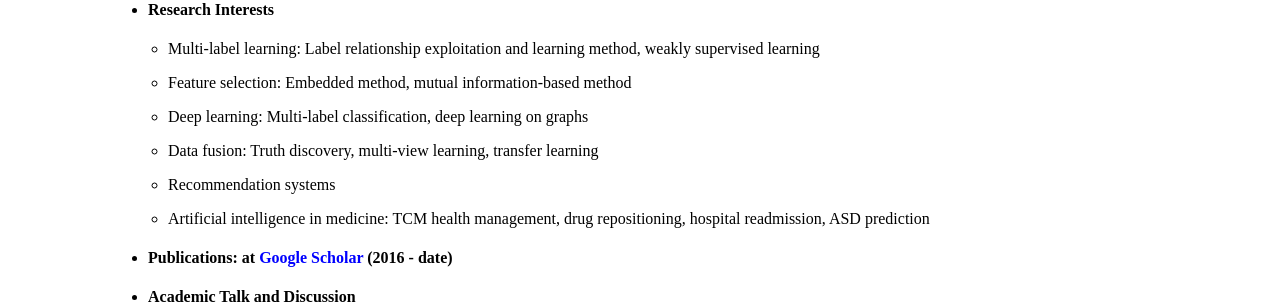
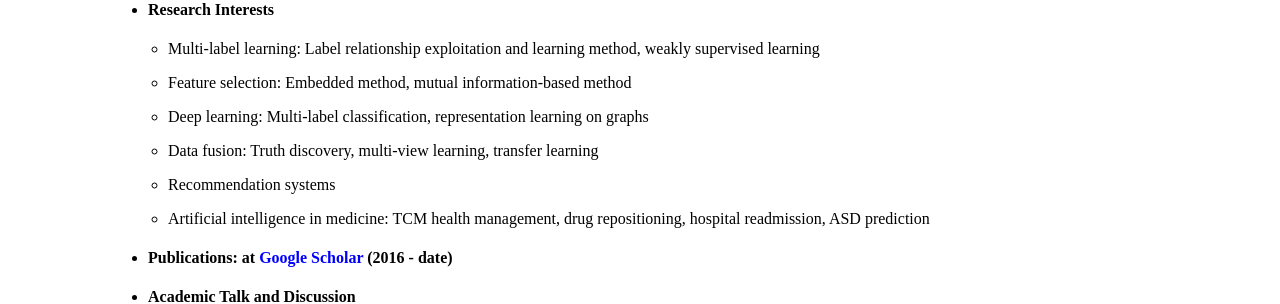
Before and after one commit to jiazhang-ml/jiazhang-ml.github.io, a Jekyll site: the page built from index.md, in a window 1280 px wide. Shown: the part 440-744 px from the top of the page. Built offline with Jekyll 4.4.1, drawn with Linux system fonts in a browser that asks for light colours.

Commit message:
Update index.md

```diff
--- a/index.md
+++ b/index.md
@@ -26,7 +26,7 @@ Email: [zhangjia_gl@163.com](mailto:zhangjia_gl@163.com) or [j.zhang@stu.xmu.edu
 
     * Feature selection: Embedded method, mutual information-based method
 
-    * Deep learning: Multi-label classification, deep learning on graphs
+    * Deep learning: Multi-label classification, representation learning on graphs
 
     * Data fusion: Truth discovery, multi-view learning, transfer learning
 
```
